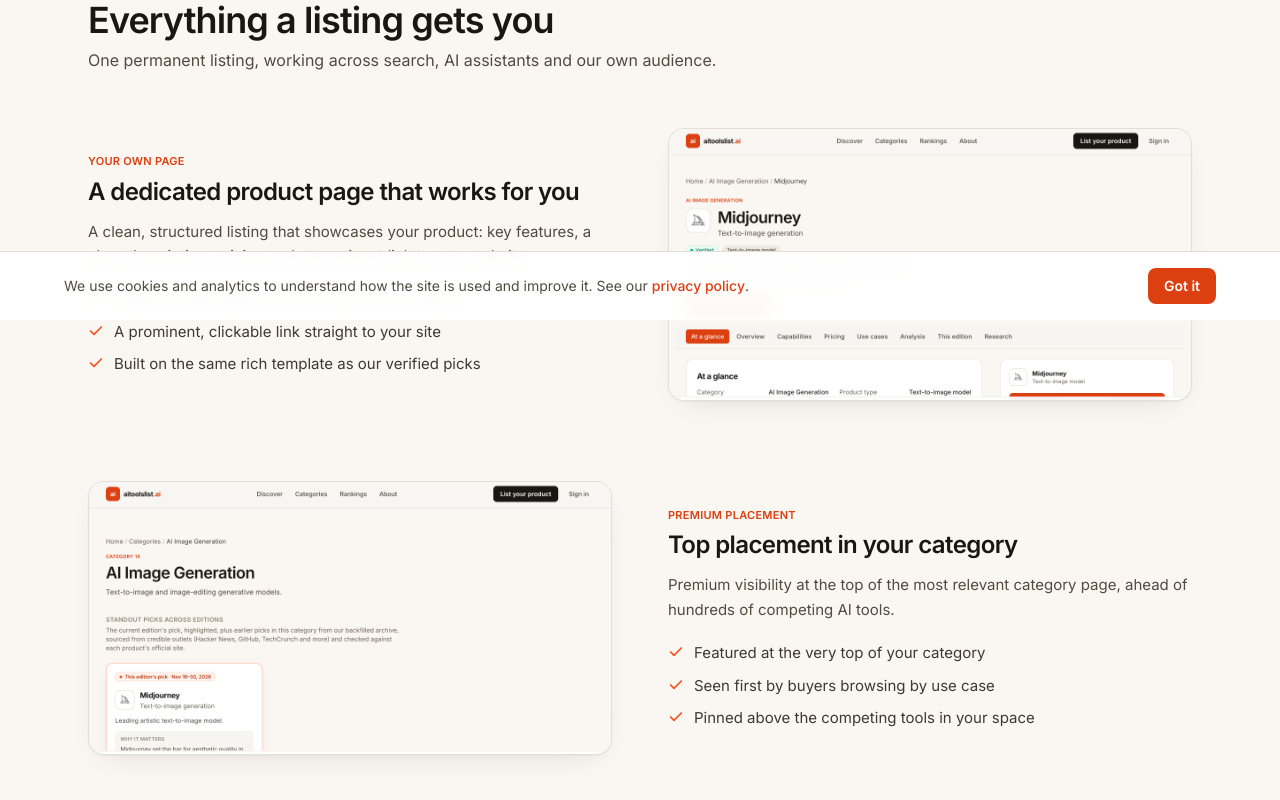
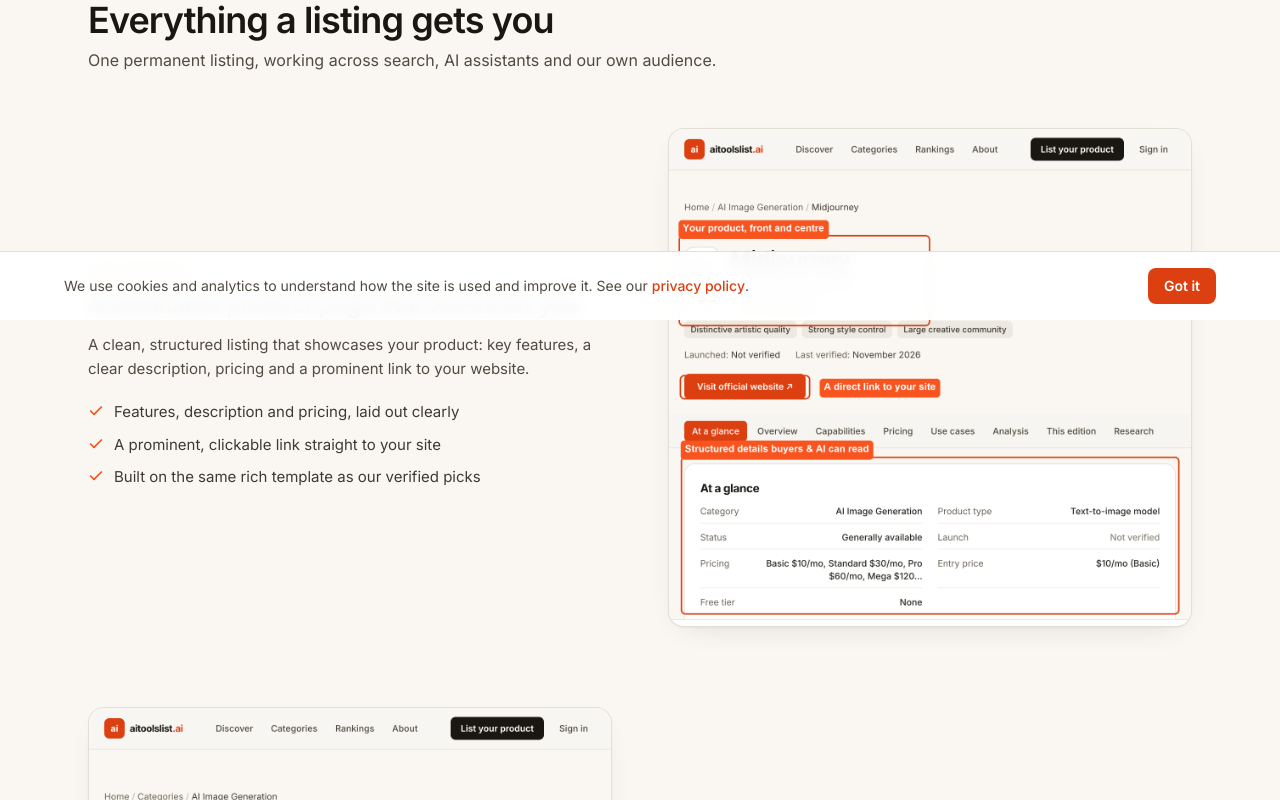
Before and after one commit to venkateshgupta5/aitoolslist, a Next.js app: page /submit-tool in a window 1280 px wide. Shown: the part 480-1280 px from the top of the page. Built offline with nearby package versions, Linux system fonts and the light colour scheme; no server answers.

Commit message:
List-your-product: higher-res (820w/3x) + annotated real screenshots for readability; fix img dimensions

```diff
--- a/components/listing/visuals.tsx
+++ b/components/listing/visuals.tsx
@@ -11,23 +11,23 @@ const check = (
 );
 
 /** Framed real screenshot. */
-function Screenshot({ src, alt }: { src: string; alt: string }) {
+function Screenshot({ src, alt, w, h }: { src: string; alt: string; w: number; h: number }) {
   return (
     <div className="overflow-hidden rounded-2xl border border-ink-200/80 bg-white shadow-xl shadow-ink-900/5 card-ring">
       {/* eslint-disable-next-line @next/next/no-img-element */}
-      <img src={src} alt={alt} width={2360} height={1228} loading="lazy" className="w-full" />
+      <img src={src} alt={alt} width={w} height={h} loading="lazy" className="h-auto w-full" />
     </div>
   );
 }
 
-/** 1. An actual aitoolslist.ai product page. */
+/** 1. An actual aitoolslist.ai product page (annotated). */
 export function ProductPageMock() {
-  return <Screenshot src="/screens/product-page.png" alt="An actual product page on aitoolslist.ai, with a verified profile, structured details and a link to the product's website" />;
+  return <Screenshot src="/screens/product-page.png" w={2460} h={2345} alt="An actual product page on aitoolslist.ai, with a verified profile, structured details and a link to the product's website" />;
 }
 
-/** 2. An actual category page with the featured product at the top. */
+/** 2. An actual category page with the featured product at the top (annotated). */
 export function CategoryPlacementMock() {
-  return <Screenshot src="/screens/category-page.png" alt="An actual category page on aitoolslist.ai, with the featured product highlighted at the top" />;
+  return <Screenshot src="/screens/category-page.png" w={2460} h={2290} alt="An actual category page on aitoolslist.ai, with the featured product highlighted at the top" />;
 }
 
 /** 3. SEO ecosystem: our profile links out to your site. */
```
Also changed, not shown: public/screens/category-page.png, public/screens/product-page.png.
